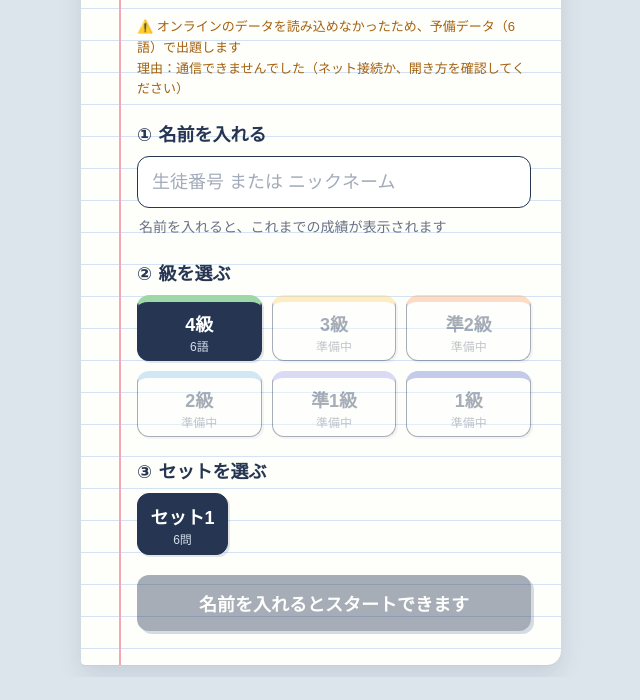
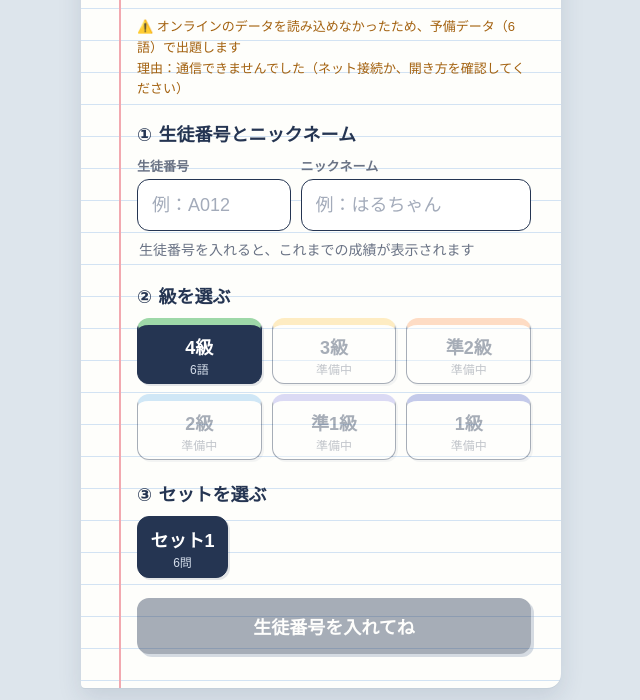
Before and after one commit to miya3824/eitangotest, a plain HTML site: page index.html in a window 1280 px wide. Shown: the part 197-897 px from the top of the page, without its empty margins (319-959 px from the left). Before the commit the page ends 874 px from the top, so only its background shows below. Drawn offline with Linux system fonts and the light colour scheme; no server answers; a web font is replaced by a local one.

Commit message:
Add files via upload

```diff
--- a/index.html
+++ b/index.html
@@ -107,6 +107,10 @@
     background: #fff; border: 1.5px solid var(--ink); border-radius: 12px;
   }
   .name-input::placeholder { color: #a3abba; font-weight: 500; }
+  .id-fields { display: grid; grid-template-columns: 2fr 3fr; gap: 10px; }
+  .field { display: flex; flex-direction: column; gap: 4px; min-width: 0; }
+  .field-label { font-size: 13px; color: var(--pencil); font-weight: 700; }
+  .field .name-input { min-width: 0; }
   .name-input:focus-visible { outline: 3px solid #5b8fd9; outline-offset: 2px; }
   .totals { font-size: 14px; color: var(--pencil); margin: 8px 2px 0; line-height: 1.6; min-height: 1.6em; }
   .totals b { font-family: var(--hand); font-weight: 600; font-size: 18px; color: var(--ink); }
@@ -280,9 +284,19 @@
     <p id="load-status" class="status"><span class="spinner"></span>単語データを読み込み中...</p>
 
     <div>
-      <label class="select-heading" for="student-name" style="display:block">① 名前を入れる</label>
-      <input id="student-name" class="name-input" type="text" maxlength="40" autocomplete="nickname"
-             placeholder="生徒番号 または ニックネーム">
+      <p class="select-heading">① 生徒番号とニックネーム</p>
+      <div class="id-fields">
+        <label class="field">
+          <span class="field-label">生徒番号</span>
+          <input id="student-id" class="name-input" type="text" maxlength="20" autocomplete="off"
+                 autocapitalize="characters" spellcheck="false" placeholder="例：A012">
+        </label>
+        <label class="field">
+          <span class="field-label">ニックネーム</span>
+          <input id="nickname" class="name-input" type="text" maxlength="20" autocomplete="nickname"
+                 placeholder="例：はるちゃん">
+        </label>
+      </div>
       <p id="totals" class="totals"></p>
     </div>
     <div>
@@ -354,7 +368,8 @@ const RECORD_API_URL = "https://script.google.com/macros/s/AKfycby8Sq1Ku9CwDC_51
 
 /* ===== 設定 ===== */
 const FETCH_TIMEOUT_MS = 8000; // 通信タイムアウト
-const STORAGE_NAME_KEY = "eitango_student";
+const STORAGE_ID_KEY = "eitango_student_id";
+const STORAGE_NICK_KEY = "eitango_nickname";
 const STORAGE_QUEUE_KEY = "eitango_pending_records";
 
 // 級の表示順。MAIN_GRADES は常に表示、それ以外はデータがあるときだけ表示
@@ -560,14 +575,17 @@ function renderSelectors() {
 }
 
 function updateStartButton() {
-  const needName = !!RECORD_API_URL && !studentName();
   const btn = $("start-btn");
-  btn.disabled = selectedSet === null || needName;
-  btn.textContent = needName && selectedSet !== null ? "名前を入れるとスタートできます" : "スタート";
+  const missing = !RECORD_API_URL ? "" : !studentId() ? "生徒番号を入れてね" : !nickname() ? "ニックネームを入れてね" : "";
+  btn.disabled = selectedSet === null || !!missing;
+  btn.textContent = missing && selectedSet !== null ? missing : "スタート";
 }
 
-/* ===== 生徒名と成績記録 ===== */
-const studentName = () => $("student-name").value.normalize("NFKC").trim().slice(0, 40);
+/* ===== 生徒番号・ニックネームと成績記録 ===== */
+// 識別は生徒番号（全角→半角、英字は大文字にそろえる）。呼びかけはニックネーム
+const studentId = () => $("student-id").value.normalize("NFKC").trim().toUpperCase().slice(0, 20);
+const nickname = () => $("nickname").value.normalize("NFKC").trim().slice(0, 20);
+const escapeHTML = (s) => s.replace(/[&<>"']/g, c => ({ "&": "&amp;", "<": "&lt;", ">": "&gt;", '"': "&quot;", "'": "&#39;" }[c]));
 
 const store = {
   get(key, fallback) { try { const v = localStorage.getItem(key); return v === null ? fallback : JSON.parse(v); } catch (e) { return fallback; } },
@@ -595,24 +613,34 @@ async function callRecordAPI(payload) {
 
 function totalsText(t) {
   // 生徒には累計正解数だけを見せる（解いた問題数・正答率は先生のシートでのみ確認）
-  if (!t || !t.correct) return "正解するたびに、ここに累計が増えていくよ。";
-  return `これまでに <b>${t.correct}</b>問正解！`;
+  const nick = nickname();
+  const who = nick ? `${escapeHTML(nick)}、` : "";
+  if (!t || !t.correct) return `${who}正解するたびに、ここに累計が増えていくよ。`;
+  return `${who}これまでに <b>${t.correct}</b>問正解！`;
 }
 
 let totalsRequest = 0;
+let lastTotals = null; // { id, totals } ニックネームを打ち直したときの表示更新用
 async function refreshTotals() {
   const el = $("totals");
-  const name = studentName();
+  const id = studentId();
   if (!RECORD_API_URL) { el.textContent = ""; return; }
-  if (!name) { el.textContent = "名前を入れると、これまでの成績が表示されます"; return; }
+  if (!id) { lastTotals = null; el.textContent = "生徒番号を入れると、これまでの成績が表示されます"; return; }
   const req = ++totalsRequest;
   el.textContent = "成績を読み込み中...";
   try {
-    const data = await callRecordAPI({ action: "totals", student: name });
-    if (req === totalsRequest) el.innerHTML = totalsText(data.totals);
+    const data = await callRecordAPI({ action: "totals", student: id });
+    if (req === totalsRequest) {
+      lastTotals = { id, totals: data.totals };
+      el.innerHTML = totalsText(data.totals);
+    }
   } catch (e) {
     if (req === totalsRequest) el.textContent = "成績を読み込めませんでした（通信を確認してください）";
   }
+}
+
+function rerenderTotals() {
+  if (lastTotals && lastTotals.id === studentId()) $("totals").innerHTML = totalsText(lastTotals.totals);
 }
 
 /* ===== みんなの正答率 ===== */
@@ -872,7 +900,7 @@ function showResult() {
   $("score").textContent = `${score}問正解！`;
   $("score-msg").textContent =
     `英検${selectedGrade}・${setLabel(selectedSet)}　${total}問中${score}問` +
-    (maxCombo >= 2 ? `／最高${maxCombo}問連続` : "") + `\n${msg}`;
+    (maxCombo >= 2 ? `／最高${maxCombo}問連続` : "") + `\n${nickname() ? nickname() + "、" : ""}${msg}`;
   $("score-msg").style.whiteSpace = "pre-line";
 
   const review = $("review");
@@ -895,7 +923,8 @@ function showResult() {
 
   saveRecord({
     action: "record",
-    student: studentName(),
+    student: studentId(),
+    nickname: nickname(),
     grade: selectedGrade,
     set: setLabel(selectedSet),
     correct: score,
@@ -917,10 +946,12 @@ $("next-set-btn").addEventListener("click", () => {
 });
 $("back-btn").addEventListener("click", () => { renderSelectors(); refreshTotals(); showScreen("title"); });
 
-// 名前：端末に覚えておき、入力が終わったら累計を読み込む
-$("student-name").value = store.get(STORAGE_NAME_KEY, "");
-$("student-name").addEventListener("input", () => { store.set(STORAGE_NAME_KEY, $("student-name").value); updateStartButton(); });
-$("student-name").addEventListener("change", refreshTotals);
+// 生徒番号とニックネーム：端末に覚えておく。番号が決まったら累計を読み込む
+$("student-id").value = store.get(STORAGE_ID_KEY, "");
+$("nickname").value = store.get(STORAGE_NICK_KEY, "");
+$("student-id").addEventListener("input", () => { store.set(STORAGE_ID_KEY, $("student-id").value); lastTotals = null; updateStartButton(); });
+$("student-id").addEventListener("change", refreshTotals);
+$("nickname").addEventListener("input", () => { store.set(STORAGE_NICK_KEY, $("nickname").value); updateStartButton(); rerenderTotals(); });
 flushQueue().then(() => { refreshTotals(); loadWordStats(); });
 $("hint-btn").addEventListener("click", () => {
   setHint(!$("hint-area").classList.contains("open"));
```
